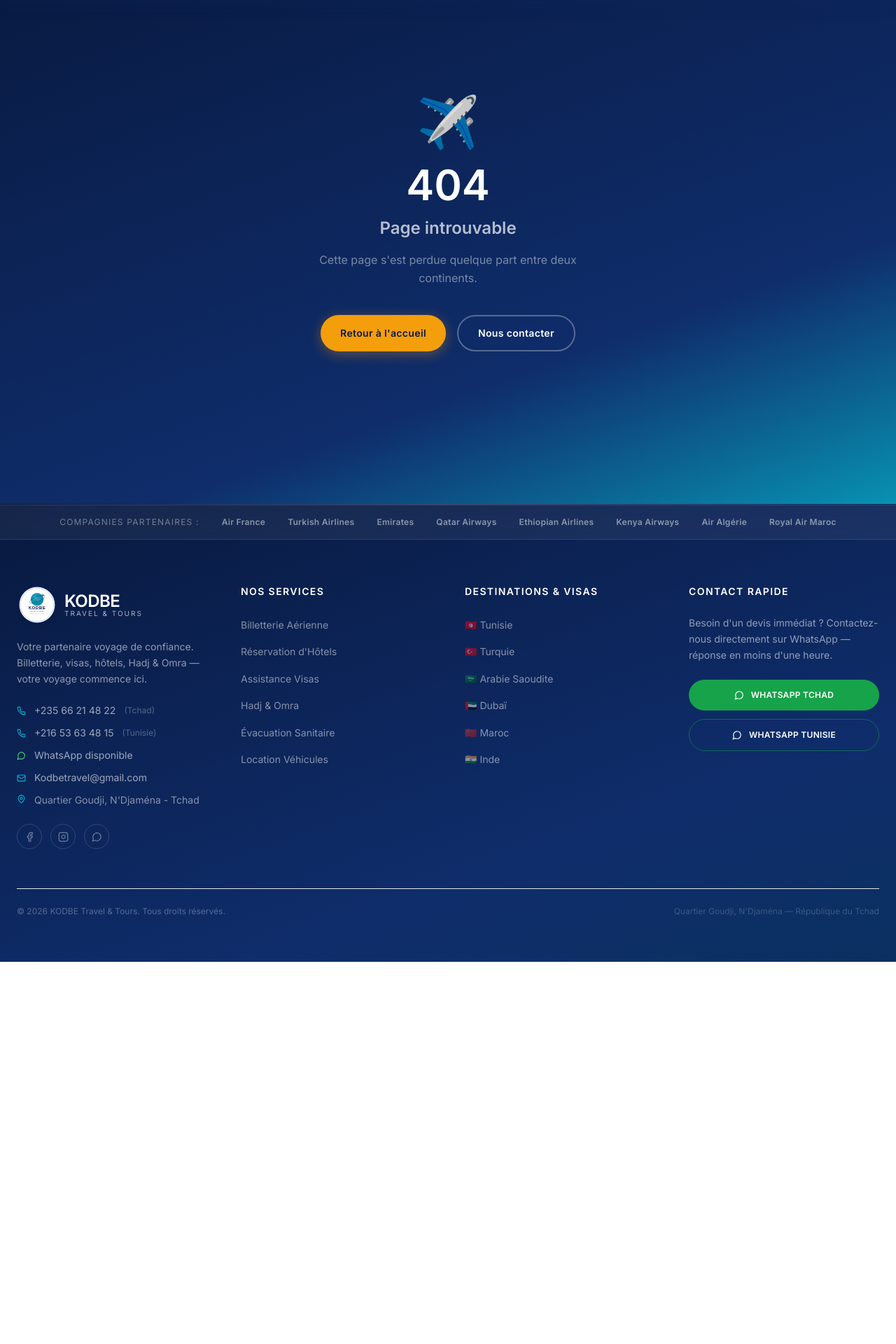
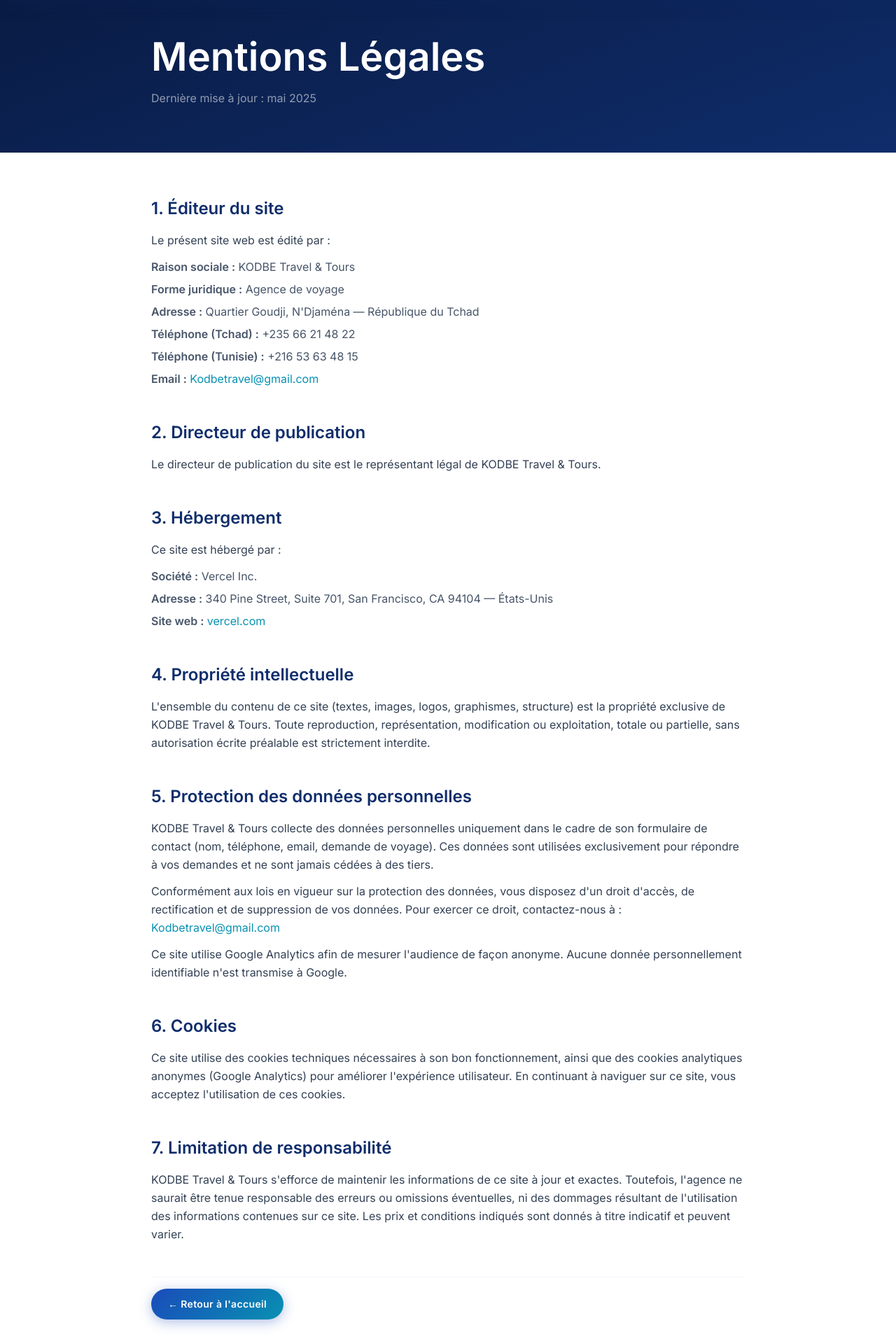
Before and after one commit to Hamdo235/TravelAgency, a Next.js app: page /mentions-legales in a window 1280 px wide. Before the commit this address had no page. Shown: the part 80-2000 px from the top of the page at 70% size. Before the commit the page ends 1454 px from the top, so only its background shows below. Built offline with nearby package versions, Linux system fonts and the light colour scheme; no server answers.

Commit message:
feat: Google Analytics + mentions légales

```diff
--- a/app/layout.tsx
+++ b/app/layout.tsx
@@ -1,5 +1,6 @@
 import type { Metadata, Viewport } from 'next'
 import { Montserrat, Inter } from 'next/font/google'
+import { GoogleAnalytics } from '@next/third-parties/google'
 import './globals.css'
 import Navbar from '@/components/layout/Navbar'
 import Footer from '@/components/layout/Footer'
@@ -58,6 +59,9 @@
         <main className="min-h-screen">{children}</main>
         <Footer />
       </body>
+      {process.env.NEXT_PUBLIC_GA_ID && (
+        <GoogleAnalytics gaId={process.env.NEXT_PUBLIC_GA_ID} />
+      )}
     </html>
   )
 }
--- /dev/null
+++ b/app/mentions-legales/page.tsx
@@ -0,0 +1,119 @@
+import type { Metadata } from 'next'
+import Link from 'next/link'
+
+export const metadata: Metadata = {
+  title: 'Mentions Légales',
+  description: 'Mentions légales et politique de confidentialité de KODBE Travel & Tours.',
+  robots: { index: false, follow: false },
+}
+
+export default function MentionsLegalesPage() {
+  return (
+    <div className="page-in">
+      <div className="pt-32 pb-16 relative"
+        style={{ background: 'linear-gradient(160deg, #08193f 0%, #0f2d6b 100%)' }}>
+        <div className="max-w-4xl mx-auto px-6">
+          <h1 className="font-display font-900 text-white"
+            style={{ fontSize: 'clamp(2rem, 5vw, 3.5rem)' }}>
+            Mentions Légales
+          </h1>
+          <p className="font-body text-white/55 mt-3">Dernière mise à jour : mai 2025</p>
+        </div>
+      </div>
+
+      <section className="py-16 bg-white">
+        <div className="max-w-4xl mx-auto px-6 space-y-12 font-body text-slate-700 leading-relaxed">
+
+          <div>
+            <h2 className="font-display font-800 text-brand text-2xl mb-4">1. Éditeur du site</h2>
+            <p>Le présent site web est édité par :</p>
+            <ul className="mt-3 space-y-1.5 text-slate-600">
+              <li><strong>Raison sociale :</strong> KODBE Travel & Tours</li>
+              <li><strong>Forme juridique :</strong> Agence de voyage</li>
+              <li><strong>Adresse :</strong> Quartier Goudji, N'Djaména — République du Tchad</li>
+              <li><strong>Téléphone (Tchad) :</strong> +235 66 21 48 22</li>
+              <li><strong>Téléphone (Tunisie) :</strong> +216 53 63 48 15</li>
+              <li><strong>Email :</strong>{' '}
+                <a href="mailto:Kodbetravel@gmail.com"
+                  className="text-teal hover:underline">Kodbetravel@gmail.com</a>
+              </li>
+            </ul>
+          </div>
+
+          <div>
+            <h2 className="font-display font-800 text-brand text-2xl mb-4">2. Directeur de publication</h2>
+            <p>Le directeur de publication du site est le représentant légal de KODBE Travel & Tours.</p>
+          </div>
+
+          <div>
+            <h2 className="font-display font-800 text-brand text-2xl mb-4">3. Hébergement</h2>
+            <p>Ce site est hébergé par :</p>
+            <ul className="mt-3 space-y-1.5 text-slate-600">
+              <li><strong>Société :</strong> Vercel Inc.</li>
+              <li><strong>Adresse :</strong> 340 Pine Street, Suite 701, San Francisco, CA 94104 — États-Unis</li>
+              <li><strong>Site web :</strong>{' '}
+                <a href="https://vercel.com" target="_blank" rel="noopener noreferrer"
+                  className="text-teal hover:underline">vercel.com</a>
+              </li>
+            </ul>
+          </div>
+
+          <div>
+            <h2 className="font-display font-800 text-brand text-2xl mb-4">4. Propriété intellectuelle</h2>
+            <p>
+              L'ensemble du contenu de ce site (textes, images, logos, graphismes, structure) est la propriété
+              exclusive de KODBE Travel & Tours. Toute reproduction, représentation, modification ou exploitation,
+              totale ou partielle, sans autorisation écrite préalable est strictement interdite.
+            </p>
+          </div>
+
+          <div>
+            <h2 className="font-display font-800 text-brand text-2xl mb-4">5. Protection des données personnelles</h2>
+            <p className="mb-3">
+              KODBE Travel & Tours collecte des données personnelles uniquement dans le cadre de son formulaire
+              de contact (nom, téléphone, email, demande de voyage). Ces données sont utilisées exclusivement
+              pour répondre à vos demandes et ne sont jamais cédées à des tiers.
+            </p>
+            <p className="mb-3">
+              Conformément aux lois en vigueur sur la protection des données, vous disposez d'un droit d'accès,
+              de rectification et de suppression de vos données. Pour exercer ce droit, contactez-nous à :{' '}
+              <a href="mailto:Kodbetravel@gmail.com" className="text-teal hover:underline">
+                Kodbetravel@gmail.com
+              </a>
+            </p>
+            <p>
+              Ce site utilise Google Analytics afin de mesurer l'audience de façon anonyme.
+              Aucune donnée personnellement identifiable n'est transmise à Google.
+            </p>
+          </div>
+
+          <div>
+            <h2 className="font-display font-800 text-brand text-2xl mb-4">6. Cookies</h2>
+            <p>
+              Ce site utilise des cookies techniques nécessaires à son bon fonctionnement, ainsi que des
+              cookies analytiques anonymes (Google Analytics) pour améliorer l'expérience utilisateur.
+              En continuant à naviguer sur ce site, vous acceptez l'utilisation de ces cookies.
+            </p>
+          </div>
+
+          <div>
+            <h2 className="font-display font-800 text-brand text-2xl mb-4">7. Limitation de responsabilité</h2>
+            <p>
+              KODBE Travel & Tours s'efforce de maintenir les informations de ce site à jour et exactes.
+              Toutefois, l'agence ne saurait être tenue responsable des erreurs ou omissions éventuelles,
+              ni des dommages résultant de l'utilisation des informations contenues sur ce site.
+              Les prix et conditions indiqués sont donnés à titre indicatif et peuvent varier.
+            </p>
+          </div>
+
+          <div className="pt-4 border-t border-slate-100">
+            <Link href="/" className="btn-brand inline-flex text-sm px-6 py-3">
+              ← Retour à l'accueil
+            </Link>
+          </div>
+
+        </div>
+      </section>
+    </div>
+  )
+}
--- a/components/layout/Footer.tsx
+++ b/components/layout/Footer.tsx
@@ -172,9 +172,15 @@
           <p className="font-body text-white/30 text-xs">
             © {new Date().getFullYear()} KODBE Travel & Tours. Tous droits réservés.
           </p>
-          <p className="font-body text-white/20 text-xs">
-            Quartier Goudji, N'Djaména — République du Tchad
-          </p>
+          <div className="flex items-center gap-4">
+            <p className="font-body text-white/20 text-xs">
+              Quartier Goudji, N'Djaména — République du Tchad
+            </p>
+            <Link href="/mentions-legales"
+              className="font-body text-white/25 text-xs hover:text-white/60 transition-colors">
+              Mentions légales
+            </Link>
+          </div>
         </div>
       </div>
     </footer>
--- a/package.json
+++ b/package.json
@@ -9,6 +9,7 @@
     "lint": "next lint"
   },
   "dependencies": {
+    "@next/third-parties": "^16.2.4",
     "clsx": "^2.1.1",
     "framer-motion": "^11.3.8",
     "lucide-react": "^0.414.0",
```
Also changed, not shown: 1 other file (tests, documents, lock files or other folders).
